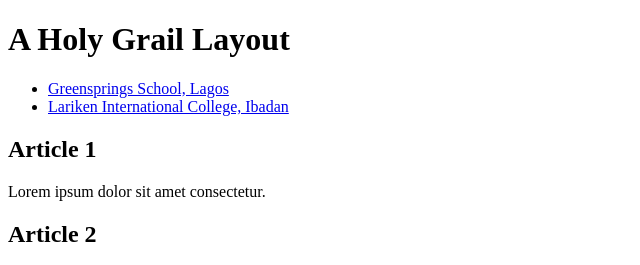
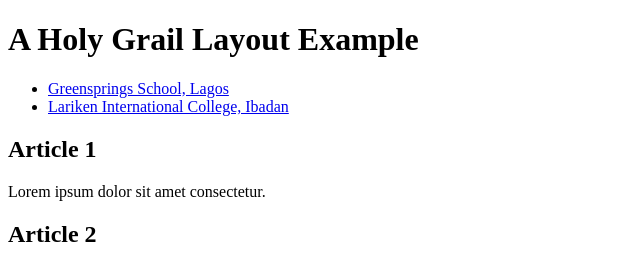
Before and after one commit to smile-wiz/wdd130, a plain HTML site: page week02/holygrail.html in a window 1280 px wide. Shown: the top 265 px of the page, without its empty margins (0-640 px from the left). Drawn offline with Linux system fonts and the light colour scheme.

Commit message:
code correction

```diff
--- a/week02/holygrail.html
+++ b/week02/holygrail.html
@@ -9,7 +9,7 @@
 </head>
 <body>
     <header>
-        <h1>A Holy Grail Layout</h1>
+        <h1>A Holy Grail Layout Example</h1>
     </header>
     <nav>
         <ul>
```
